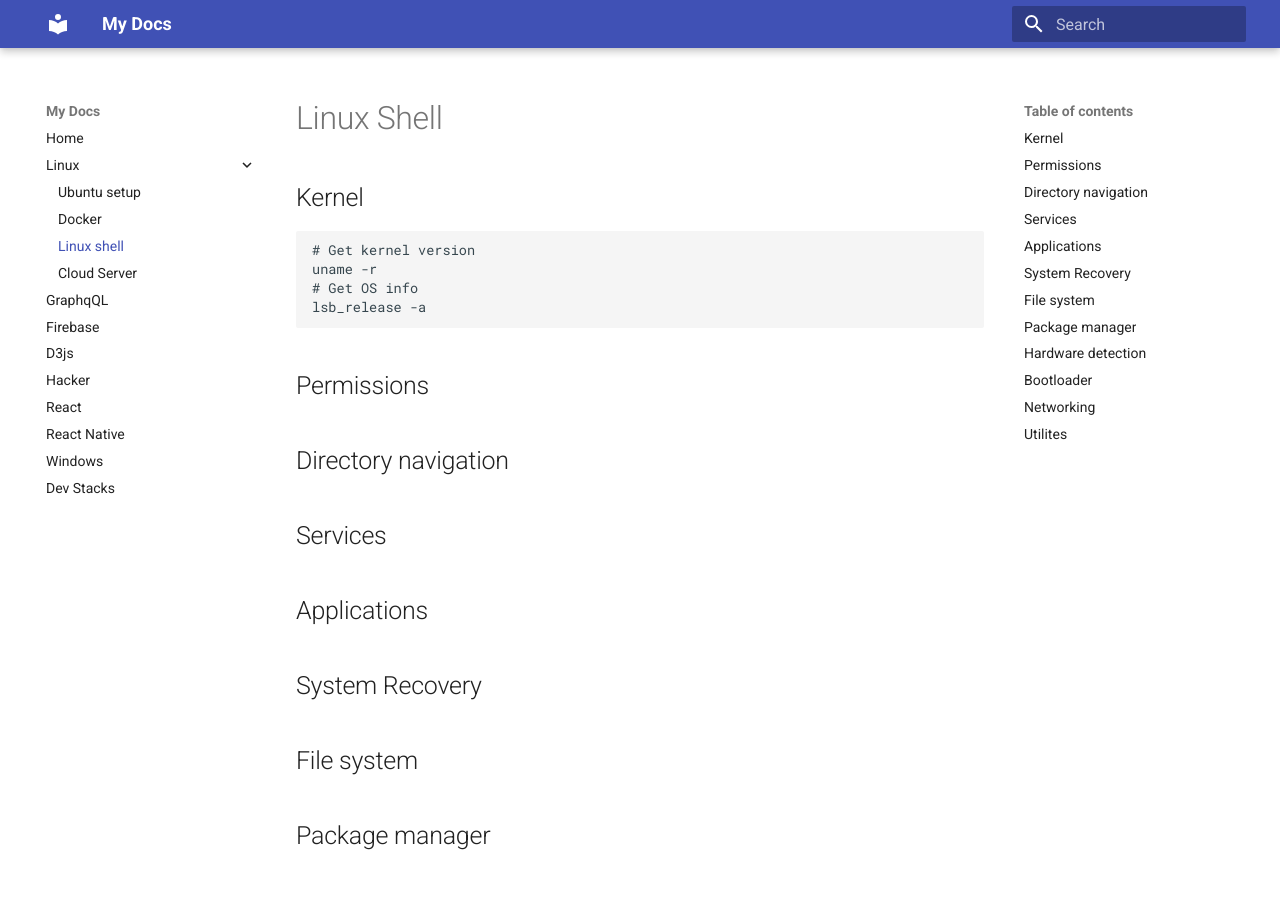
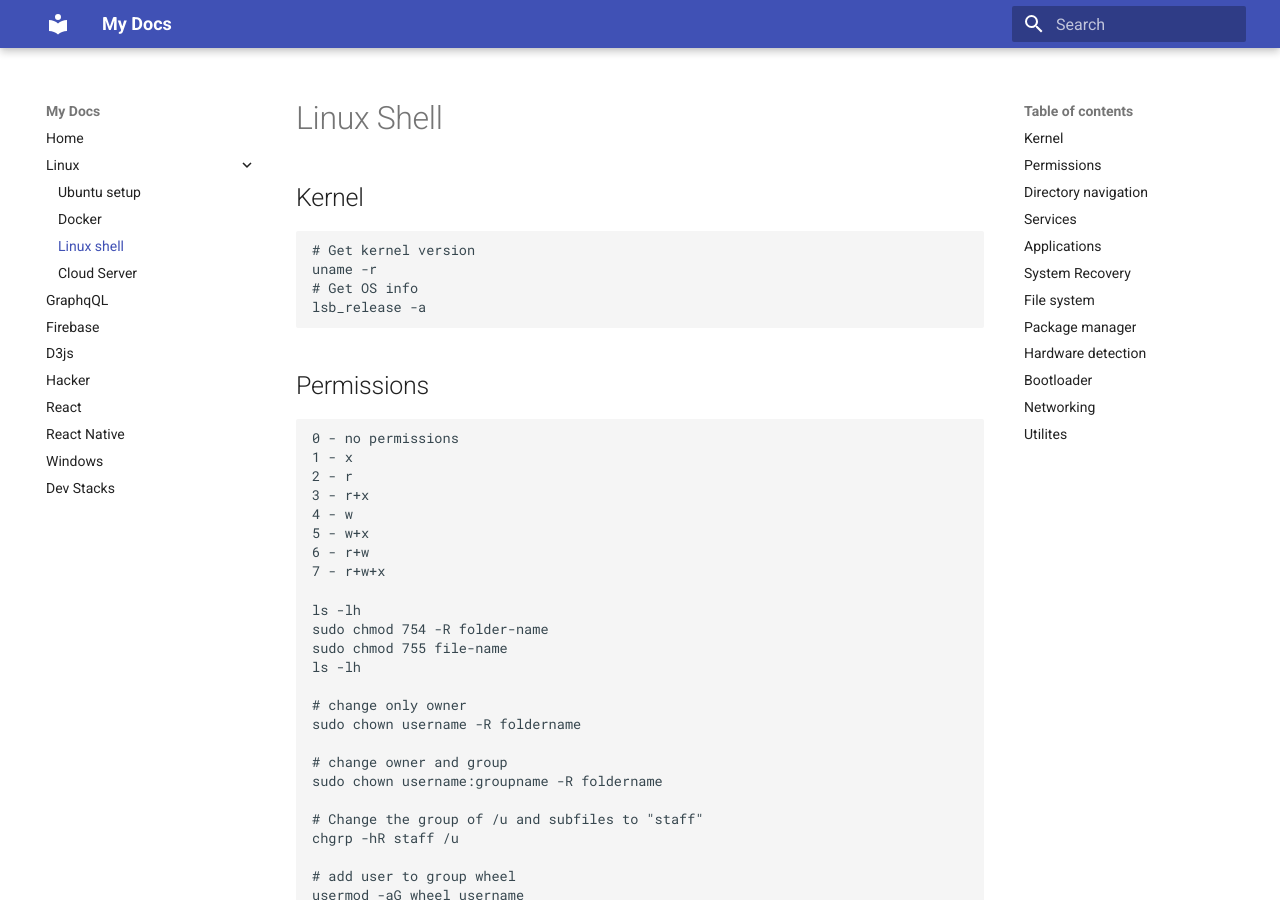
Before and after one commit to ajaymore/development-docs, an MkDocs documentation site: the page built from docs/linux/shell.md, in a window 1280 px wide and 900 px high. Built offline with MkDocs 1.6.1 and Material for MkDocs 9.7.7, drawn with Linux system fonts in a browser that asks for light colours; old or Windows-style settings are respelled for this version of MkDocs.

Commit message:
Update shell.md

````diff
--- a/docs/linux/shell.md
+++ b/docs/linux/shell.md
@@ -9,7 +9,34 @@ lsb_release -a
 ```
 
 ## Permissions
+```
+0 - no permissions
+1 - x
+2 - r
+3 - r+x
+4 - w
+5 - w+x
+6 - r+w
+7 - r+w+x
 
+ls -lh
+sudo chmod 754 -R folder-name
+sudo chmod 755 file-name
+ls -lh
+
+# change only owner
+sudo chown username -R foldername
+
+# change owner and group
+sudo chown username:groupname -R foldername
+
+# Change the group of /u and subfiles to "staff"
+chgrp -hR staff /u
+
+# add user to group wheel
+usermod -aG wheel username
+
+```
 ## Directory navigation
 
 ## Services
````
